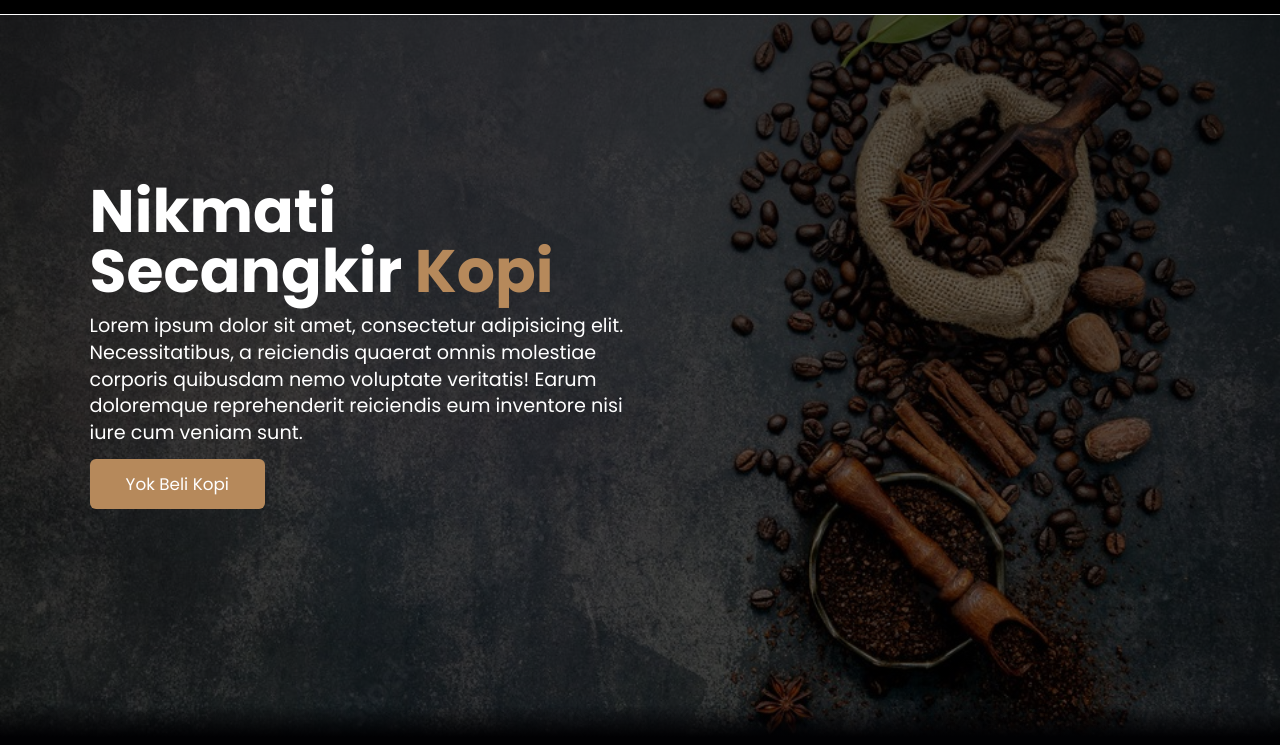
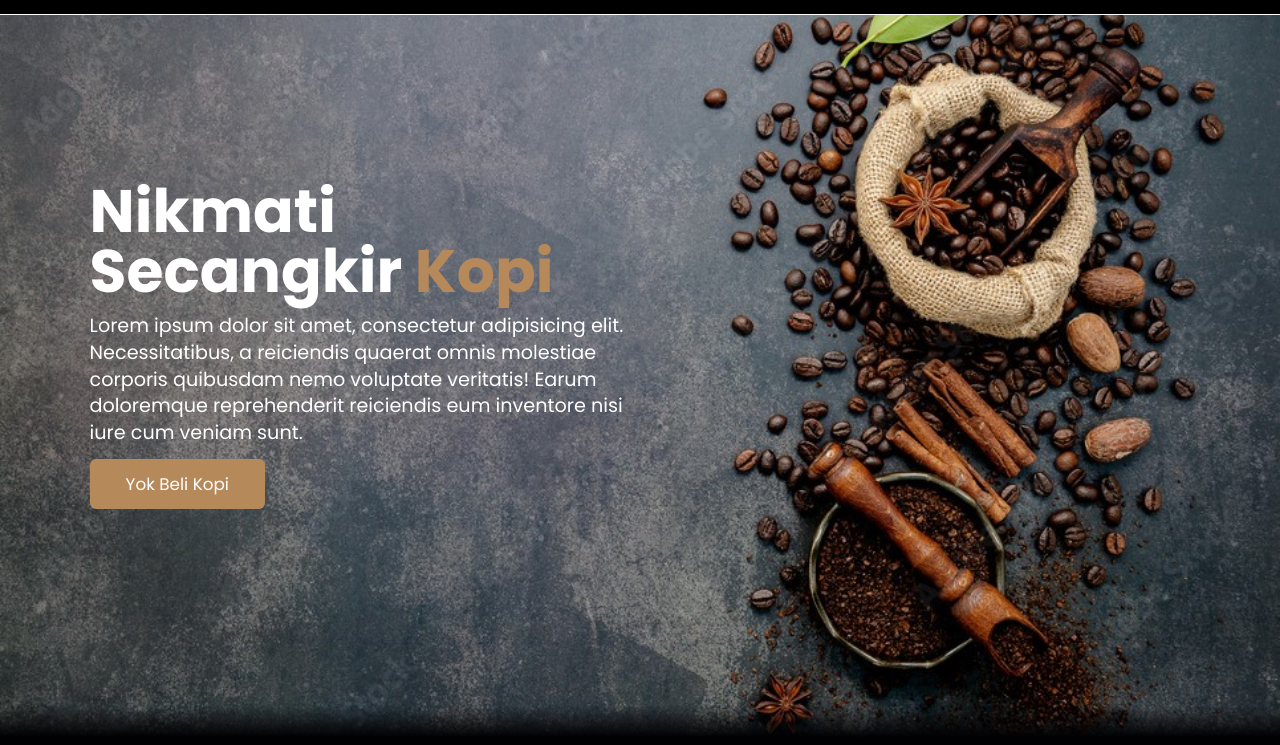
Before and after one commit to cakturo1/dewataracoffee, a plain HTML site: page index.html in a window 1280 px wide. Shown: the part 55-800 px from the top of the page. Drawn offline with nearby package versions, Linux system fonts and the light colour scheme.

Commit message:
fix gambar

```diff
--- a/style.css
+++ b/style.css
@@ -86,8 +86,8 @@ body {
   min-height: 100vh;
   display: flex;
   align-items: center;
-  background-image: linear-gradient(rgba(0, 0, 0, 0.7), rgba(0, 0, 0, 0.5)),
-    url("../img/header-bg.jpeg");
+  background-image: url("../img/header-bg.jpeg"),
+    linear-gradient(rgba(0, 0, 0, 0.7), rgba(0, 0, 0, 0.5));
   background-repeat: no-repeat;
   background-size: cover;
   background-position: center;
```
